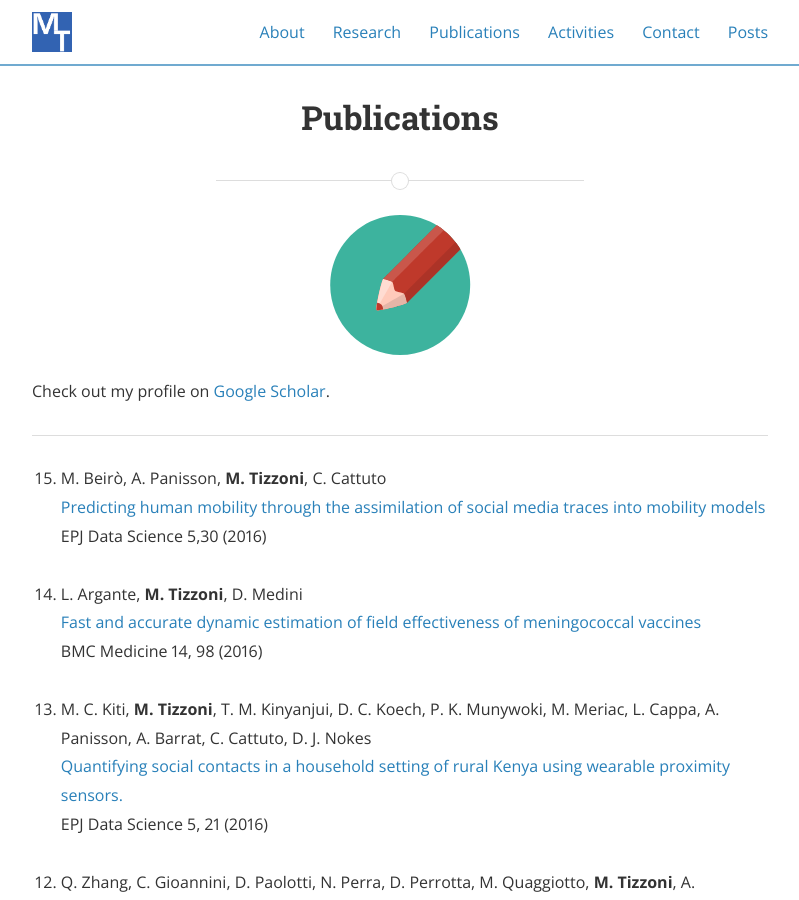
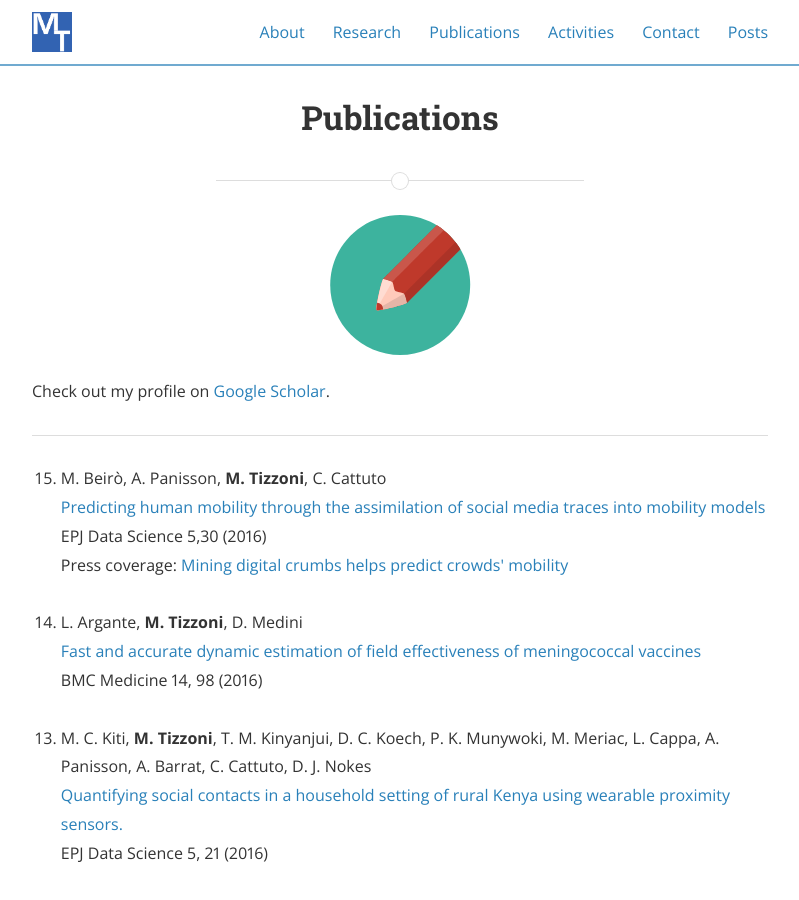
Before and after one commit to micheletizzoni/micheletizzoni.github.io, a Jekyll site: the page built from 3_publications.md, in a window 1280 px wide and 900 px high. Shown: the whole window, without its empty margins (240-1039 px from the left). Built offline with Jekyll 4.4.1, drawn with Linux system fonts in a browser that asks for light colours; nearby versions of some CDN libraries; a style sheet for code colours, icons or effects is not loaded.

Commit message:
added press coverage

```diff
--- a/3_publications.md
+++ b/3_publications.md
@@ -15,7 +15,8 @@ Check out my profile on [Google Scholar][scholar].
 
   <li>M. Beirò, A. Panisson, <strong>M. Tizzoni</strong>, C. Cattuto<br>
   <a href="https://epjdatascience.springeropen.com/articles/10.1140/epjds/s13688-016-0092-2">Predicting human mobility through the assimilation of social media traces into mobility models</a><br>
-  EPJ Data Science 5,30 (2016)
+  EPJ Data Science 5,30 (2016)<br>
+  Press coverage: <a href="http://phys.org/news/2016-11-digital-crumbs-crowds-mobility.html">Mining digital crumbs helps predict crowds' mobility</a><br>
   </li>
   <br>
 
```
